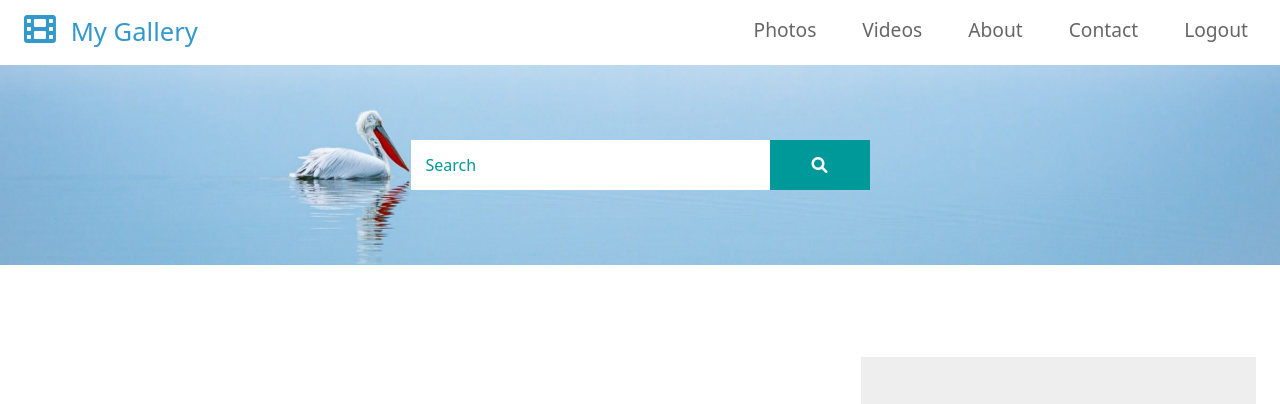
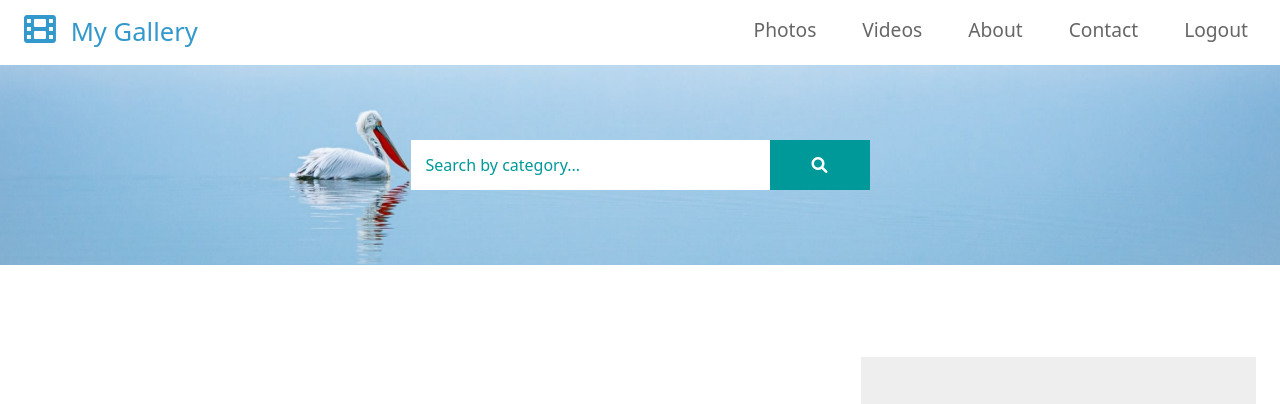
Before and after one commit to MuliJob/my_gallery, a Django app: template gallery/templates/photo-detail.html in a window 1280 px wide. Shown: the top 404 px of the page. Run offline with Django 5.2, Linux system fonts and the light colour scheme; the template is opened without the code that fills it, so the values that code supplies are empty; some libraries are stand-ins or nearby versions.

Commit message:
updated search form

```diff
--- a/gallery/templates/photo-detail.html
+++ b/gallery/templates/photo-detail.html
@@ -3,8 +3,8 @@
 {% block content %}
 
     <div class="tm-hero d-flex justify-content-center align-items-center" data-parallax="scroll" data-image-src="{% static 'img/hero.jpg' %}">
-        <form class="d-flex tm-search-form">
-            <input class="form-control tm-search-input" type="search" placeholder="Search" aria-label="Search">
+        <form class="d-flex tm-search-form" action="{% url 'gallery:search_images' %}" method="GET">
+            <input class="form-control tm-search-input" type="search" placeholder="Search by category..." name="category" value="{{ query }}" aria-label="Search" required>
             <button class="btn btn-outline-success tm-search-btn" type="submit">
                 <i class="fas fa-search"></i>
             </button>
```
